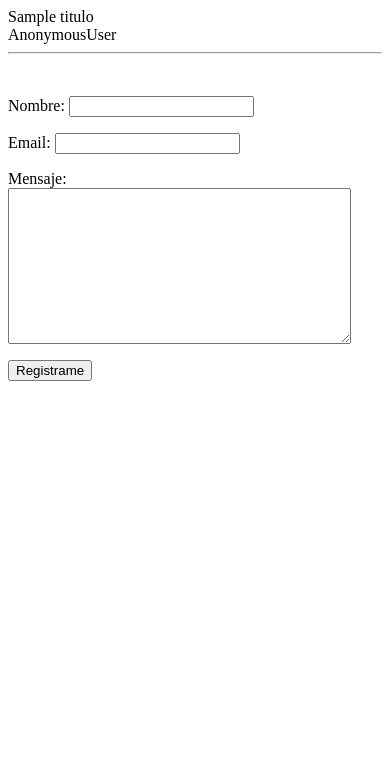
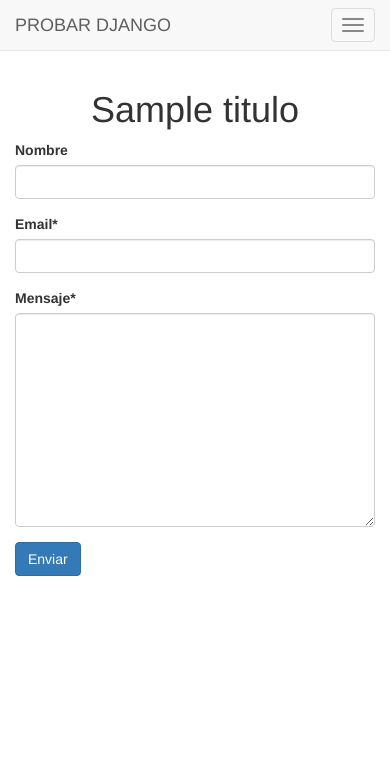
Before and after one commit to ASR27/Django, a Django app: template pd111/src/templates/forms.html in a window 390 px wide. Shown: the top 775 px of the page. Before the commit the page ends 381 px from the top, so only its background shows below. Run offline with Django 3.2, Linux system fonts and the light colour scheme; the template is opened without the code that fills it: values that come from a table or form of the project are taken from there, most other values are stand-ins (such as "Sample title", 1, 10 or a date in 2020); some libraries are stand-ins or nearby versions.

Commit message:
Video 29
Estilo Bootstrap 2

```diff
--- a/pd111/src/boletin/views.py
+++ b/pd111/src/boletin/views.py
@@ -41,6 +41,7 @@ def inicio(request):
 
 
 def contact(request):
+	titulo = "Contacto"
 	form = ContactForm(request.POST or None)
 	if form.is_valid():
 
@@ -61,5 +62,5 @@ def contact(request):
 		send_mail(asunto, email_mensaje, email_from, email_to, fail_silently=False)
 		# print nombre, email, mensaje
 
-	context = {"form": form,}
+	context = {"form": form, "titulo": titulo,}
 	return render(request, "forms.html", context)
--- a/pd111/src/templates/base.html
+++ b/pd111/src/templates/base.html
@@ -25,12 +25,7 @@
     <div class="container">
 {% block jumbotron %}
 <!-- Main component for a primary marketing message or call to action -->
-      <div class="jumbotron">
-{% block jumbotron_content %}
 
-
-{% endblock %}
-      </div>
 {% endblock %}
 
 {% block content %}
--- a/pd111/src/templates/forms.html
+++ b/pd111/src/templates/forms.html
@@ -1,11 +1,20 @@
-
-{{ titulo }}<br/>
-{{ request.user }}
-<hr/>
-<br/>
+{% extends "base.html" %}
+{% load crispy_forms_tags %}
 
 
+{{ titulo }}
+<hr/>
+
+{% block content %}
+<div class='row'>
+	<div class='col-sm-6 col-sm-offset-3'>
+{% if titulo %}
+<h1 class="text-align-center">{{ titulo }}</h1>
+{% endif %}
 <form method="POST" action="">{% csrf_token %}
-{{ form.as_p }}
-<input type='submit' value='Registrame' />
+{{ form|crispy }}
+<input class='btn btn-primary' type='submit' value='Enviar' />
 </form>
+</div>
+</div>
+{% endblock %}
--- a/pd111/src/templates/inicio.html
+++ b/pd111/src/templates/inicio.html
@@ -3,7 +3,8 @@
 
 {% block head_title %}Bienvenidos | {{ block.super }}{% endblock %}
 
-{% block jumbotron_content %}
+{% block jumbotron %}
+<div class="jumbotron">
 <div class='row'>
 	<div class='col-sm-6'>
         <h1>Probar Django 1.11</h1>
@@ -13,6 +14,7 @@
         </p>
 </div>
 <div class='col-sm-6' style='background-color: black; height: 300px;'></div>
+</div>
 </div>
 {% endblock %}
 
```
Also changed, not shown: 7 other files.
